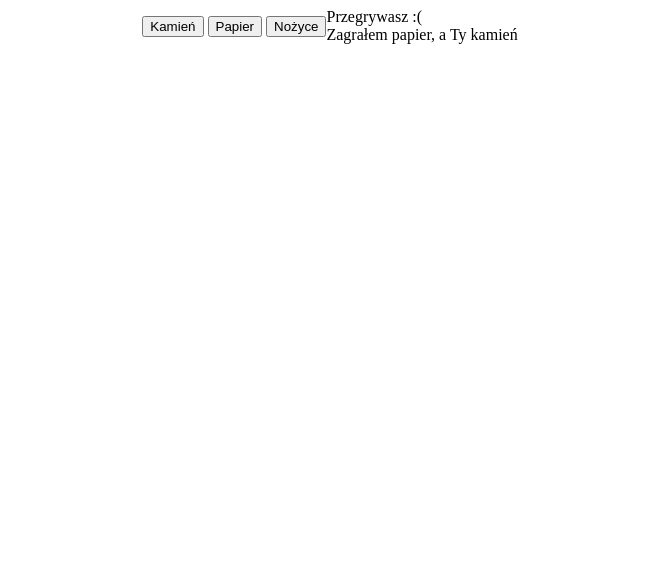
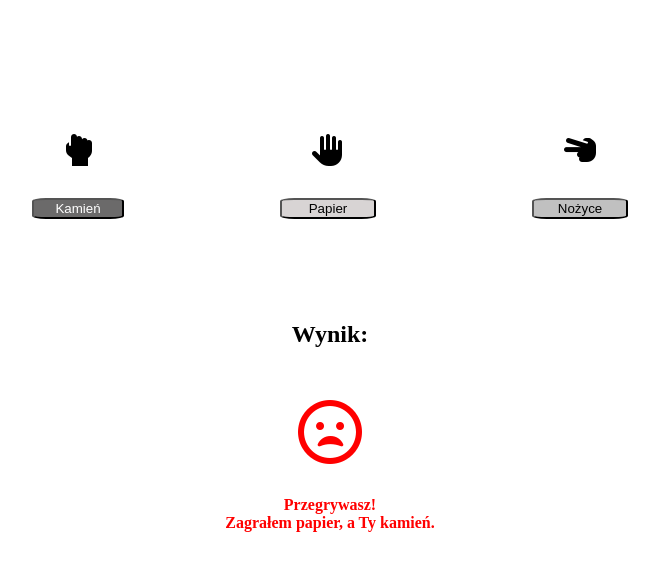
Before and after one commit to wjohaniuk/javascript-prework, a website: page index.html in a window 1280 px wide. Both pictures are taken after a click on the button "Kamień". Shown: the whole page, without its empty margins (310-969 px from the left). Drawn offline with Linux system fonts and the light colour scheme.

Commit message:
add scss styles

```diff
--- a/index.html
+++ b/index.html
@@ -4,21 +4,35 @@
 <head>
   <meta charset="UTF-8">
   <meta name="viewport" content="width=device-width, initial-scale=1.0">
-  <title>Document</title>
+  <title>Kamień, nożyce, papier</title>
+  <link rel="stylesheet" href="https://use.fontawesome.com/releases/v6.0.0/css/all.css">
   <link rel="stylesheet" href="css/style.css">
 </head>
 
 <body>
   <div class="container">
     <div id="buttons">
-      <button id="button-rock" type="button">Kamień</button>
-      <button id="button-paper" type="button">Papier</button>
-      <button id="button-scissors" type="button">Nożyce</button>
+      <div class="box">
+        <button id="rock" type="button">Kamień</button>
+        <i class="fa-solid fa-hand-back-fist"></i>
+      </div>
+
+      <div class="box">
+        <button id="paper" type="button">Papier</button>
+        <i class="fa-solid fa-hand"></i>
+      </div>
+
+      <div class="box">
+        <button id="scissors" type="button">Nożyce</button>
+        <i class="fa-solid fa-hand-scissors"></i>
+      </div>
     </div>
-    <div id="messages"></div>
-  </div>
-  <script src="js/functions.js"></script>
-  <script src="js/script.js"></script>
+
+    <div class="result">
+      <h2>Wynik:</h2>
+      <div id="messages"></div>
+    </div>
+    <script src="js/script.js"></script>
 </body>
 
 </html>
--- a/js/script.js
+++ b/js/script.js
@@ -1,12 +1,17 @@
-const buttonRock = document.getElementById('button-rock');
-const buttonPaper = document.getElementById('button-paper');
-const buttonScissors = document.getElementById('button-scissors');
+const buttonRock = document.getElementById('rock');
+const buttonPaper = document.getElementById('paper');
+const buttonScissors = document.getElementById('scissors');
 let computerMove, randomNumber;
+const resultText = document.getElementById('messages');
 
 function printMessage(msg) {
 	let div = document.createElement('div');
 	div.innerHTML = msg;
 	document.getElementById('messages').appendChild(div);
+}
+
+function printIconResult(icon) {
+	let div = document.createElement('div');
 }
 
 function clearMessages() {
@@ -20,9 +25,7 @@ function buttonClicked(argButtonName) {
 	displayResult(argButtonName, computerMove);
 }
 
-
 function getMoveName(argMoveId) {
-	console.log('wywołano funkcję getMoveName z argumentem: ' + argMoveId);
 	if (argMoveId == 1) {
 		return 'kamień';
 	} else if (argMoveId == 2) {
@@ -38,24 +41,24 @@ function getMoveName(argMoveId) {
 }
 
 function displayResult(argPlayerMove, argComputerMove) {
-	console.log(
-		'wywołano funkcję displayResults z argumentami: ' +
-			argPlayerMove +
-			', ' +
-			argComputerMove
-	);
 	if (
 		(argPlayerMove == 'papier' && argComputerMove == 'kamień') ||
 		(argPlayerMove == 'kamień' && argComputerMove == 'nożyce') ||
 		(argPlayerMove == 'nożyce' && argComputerMove == 'papier')
 	) {
+		printMessage('<i class="fa-regular fa-face-laugh-beam"></i>');
 		printMessage('Wygrywasz!');
+		resultText.style.color = 'green';
 	} else if (argComputerMove == argPlayerMove) {
-		printMessage('Remis');
+		printMessage('<i class="fa-regular fa-face-meh"></i>');
+		printMessage('Remis!');
+		resultText.style.color = 'orange';
 	} else {
-		printMessage('Przegrywasz :(');
+		printMessage('<i class="fa-regular fa-face-frown-open"></i>');
+		printMessage('Przegrywasz!');
+		resultText.style.color = 'red';
 	}
-	printMessage('Zagrałem ' + argComputerMove + ', a Ty ' + argPlayerMove);
+	printMessage('Zagrałem ' + argComputerMove + ', a Ty ' + argPlayerMove + '.');
 }
 
 buttonRock.addEventListener('click', function () {
--- a/sass/style.scss
+++ b/sass/style.scss
@@ -1,14 +1,71 @@
+$white-color: #fff;
+$black-color: #000;
+$rock-bg: rgb(107, 106, 106);
+$paper-bg: #d8d4d4;
+$scissors-bg: rgb(192, 192, 192);
+$highlited-color: rgb(240, 255, 255);
+
+body {
+	margin: 0;
+	text-align: center;
+	font-size: 16px;
+}
+
 .container {
-	display: flex;
-	justify-content: center;
-	align-items: center;
+	max-width: 760px;
+	margin: 0 auto;
+	padding: 20px;
 
-	.buttons {
-		.button-rock {
-			background-color: rgb(48, 47, 47);
+	.result {
+		i {
+			font-size: 64px;
+			padding: 32px;
 		}
-		.button-paper {
-			background-color: gray;
+		#messages {
+			font-weight: 700;
 		}
 	}
 }
+
+#buttons {
+	display: flex;
+	justify-content: space-between;
+	padding: 50px;
+
+	.box {
+		display: flex;
+		flex-direction: column-reverse;
+		padding: 32px;
+
+		i {
+			padding: 32px;
+			font-size: 32px;
+		}
+		button {
+			border-radius: 15%;
+		}
+		#rock {
+			background-color: $rock-bg;
+			color: $white-color;
+		}
+		#rock:hover {
+			background-color: $highlited-color;
+			color: $black-color;
+		}
+		#paper {
+			background-color: $paper-bg;
+		}
+		#paper:hover {
+			background-color: $highlited-color;
+			color: $black-color;
+		}
+		#scissors {
+			background-color: $scissors-bg;
+			color: $black-color;
+		}
+		#scissors:hover {
+			background-color: $highlited-color;
+			color: $black-color;
+		}
+	}
+}
```
Also changed, not shown: css/style.css, js/functions.js (deleted), 1 other file.
